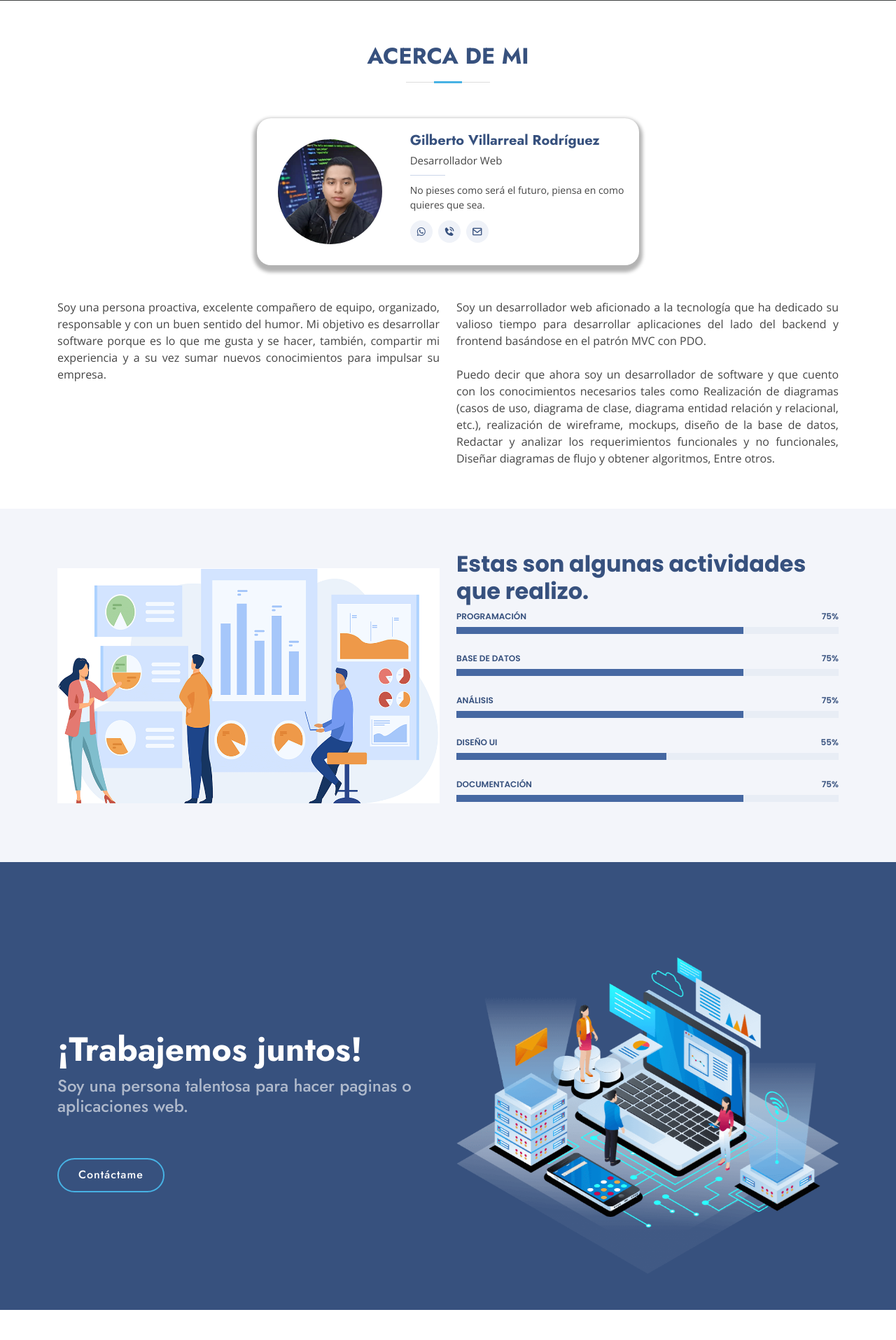
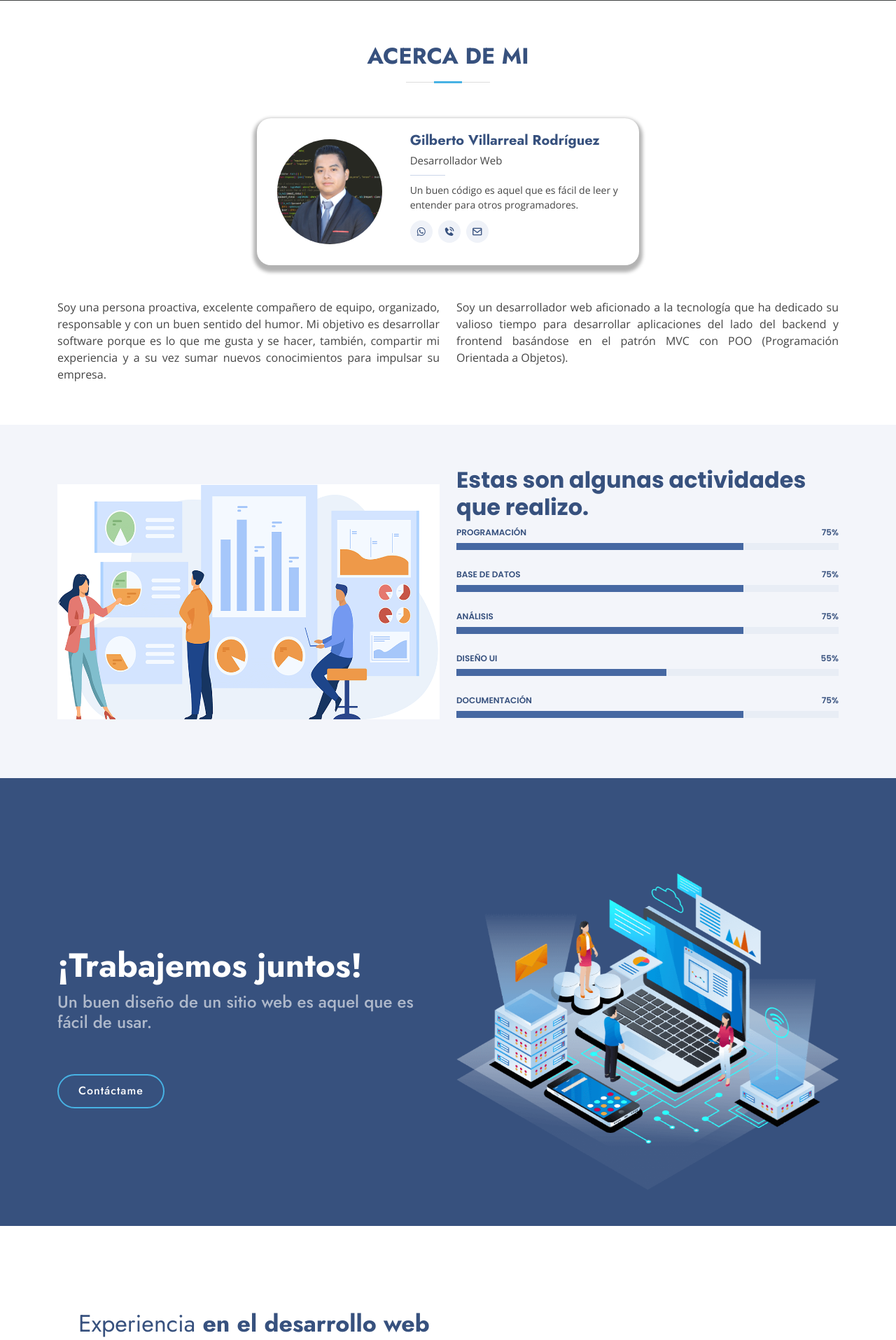
Before and after one commit to gilberto-vi-ro/gilberto, a PHP site: page / in a window 1280 px wide. Shown: the part 799-2714 px from the top of the page at 70% size. Run offline with PHP 8.4, Linux system fonts and the light colour scheme; some libraries are stand-ins or nearby versions.

Commit message:
Modificando experiencia y el logo de Gilberto

```diff
--- a/assets/js/googleTranslate.js
+++ b/assets/js/googleTranslate.js
@@ -1,13 +1,13 @@
 
  function googleTranslateElementInit() {
-    new google.translate.TranslateElement({pageLanguage: 'es', /*includedLanguages: 'en,es,ca,eu,gl,en,fr,it,pt,de',*/ layout: google.translate.TranslateElement.InlineLayout.SIMPLE, gaTrack: false,autoDisplay: false}, 'google_translate_element');
+    new google.translate.TranslateElement({ /*includedLanguages: 'en,es,ca,eu,gl,en,fr,it,pt,de',*/ layout: google.translate.TranslateElement.InlineLayout.SIMPLE, gaTrack: false,autoDisplay: false}, 'google_translate_element');
     setTimeout(function() {
         $("body").removeAttr("style"); //remove style of body
         $(".goog-te-gadget-icon").removeAttr("style");
         // var removePopup = document.getElementById('goog-gt-tt'); //remove cont of suggest a better translation
         // removePopup.parentNode.removeChild(removePopup); //remove cont of suggest a better translation
         removeStyleFont(); //remove style of all font
-    }, 3000);
+    }, 2000);
 
     function removeStyleFont(){
         var fonts = document.querySelectorAll("font");
--- a/index.php
+++ b/index.php
@@ -10,8 +10,8 @@
   <meta content="" name="keywords">
 
   <!-- Favicons -->
-  <link href="assets/img/gl.jpg" rel="icon">
-  <link href="assets/img/gl.jpg" rel="apple-touch-icon">
+  <link href="assets/img/gl.png" rel="icon">
+  <link href="assets/img/gl.png" rel="apple-touch-icon">
 
   <!-- Google Fonts -->
   <link href="https://fonts.googleapis.com/css?family=Open+Sans:300,300i,400,400i,600,600i,700,700i|Jost:300,300i,400,400i,500,500i,600,600i,700,700i|Poppins:300,300i,400,400i,500,500i,600,600i,700,700i" rel="stylesheet">
@@ -165,13 +165,13 @@
                 <div class="row g-0 d-flex justify-content-center">
                   <div class="col-md-4 col-lg-4 ">
                     <div class="pic d-flex justify-content-center">
-                      <img src="assets/img/gl.jpg" class="" alt="">
+                      <img src="assets/img/gl.png" class="" alt="">
                     </div>
                   </div>
                   <div class="col-md-8 col-lg-8 member-info">
                     <h4>Gilberto Villarreal Rodríguez</h4>
                     <span>Desarrollador Web</span>
-                    <p>No pieses como será el futuro, piensa en como quieres que sea.</p>
+                    <p>Un buen código es aquel que es fácil de leer y entender para otros programadores.</p>
                     <div class="social">
                       <a href="#contact"><i class="bx bxl-whatsapp"></i></a>
                       <a href="#contact"><i class="bx bxs-phone-call"></i></a>
@@ -197,10 +197,9 @@
             </div>
             <div class="col-lg-6">
               <p style="text-align: justify;">
-                Soy un desarrollador web aficionado a la tecnología que ha dedicado su valioso tiempo para desarrollar aplicaciones del lado del backend y frontend basándose en el patrón MVC con PDO.
+                Soy un desarrollador web aficionado a la tecnología que ha dedicado su valioso tiempo para desarrollar aplicaciones del lado del backend y frontend basándose en el patrón MVC con POO (Programación Orientada a Objetos).
                 <br> <br>
-                Puedo decir que ahora soy un desarrollador de software y que cuento con los conocimientos necesarios tales como Realización de diagramas (casos de uso, diagrama de clase, diagrama entidad relación y relacional, etc.), realización de wireframe, mockups, diseño de la base de datos, Redactar y analizar los requerimientos funcionales y no funcionales, Diseñar diagramas de flujo y obtener algoritmos, Entre otros.
-              </p>
+
             </div>
 
           </div>
@@ -273,7 +272,7 @@
           <div class="row">
             <div class="col-lg-6 d-flex flex-column justify-content-center pt-4 pt-lg-0 order-2 order-lg-1" data-aos="fade-up" data-aos-delay="200">
               <h1>¡Trabajemos juntos!</h1>
-              <h2>Soy una persona talentosa para hacer paginas o aplicaciones web.</h2>
+              <h2>Un buen diseño de un sitio web es aquel que es fácil de usar.</h2>
               <div class="d-flex justify-content-center justify-content-lg-start">
                 <a href="#contact" class="btn-get-started  scrollto">Contáctame</a>
 
@@ -323,10 +322,19 @@
                       </a>
                       <div id="accordion-list-1" class="collapse" data-bs-parent=".accordion-list">
                         <p>
-                        Contribuí al desarrollo de una aplicación web, para llevar el
-                          control de clientes de la empresa, así como la generación de
-                          recibos de pagos en pdf para enviárselo al correo del cliente.
-
+                        Mejoré el rendimiento de la aplicación sugiriendo nuevas
+                        funcionabilidades.
+                        </p>
+                        <p>
+                        Hice responsiva la aplicación mediante Media Query.
+                        </p>
+                        <p>
+                        Programé el back end y parte del front end de la
+                        aplicación.
+                        </p>
+                        <p>
+                        Realicé la generación de recibos de pagos en PDF para
+                        enviárselo al correo del cliente.
                         </p>
                       </div>
                     </div>
@@ -350,9 +358,17 @@
                       </a>
                       <div id="accordion-list-2" class="collapse" data-bs-parent=".accordion-list">
                         <p>
-                          Desarrollé una aplicación web, para administrar a los
-                          beneficiarios de la empresa, así como la generación de los datos a Excel.
-
+                        Realicé el diseño de la aplicación.
+                        </p>
+                        <p>
+                        Programé el back end y front end de la aplicación.
+                        </p>
+                        <p>
+                        Realicé la generación de los datos de la aplicación a
+                        Excel.
+                        </p>
+                        <p>
+                        Implementé consultas avanzadas de Base de datos.
                         </p>
                       </div>
                     </div>
```
Also changed, not shown: assets/img/gl.jpg (deleted), assets/img/gl.png (added), assets/img/qr.png (added). Lines whose indentation alone changed are shown as unchanged.
